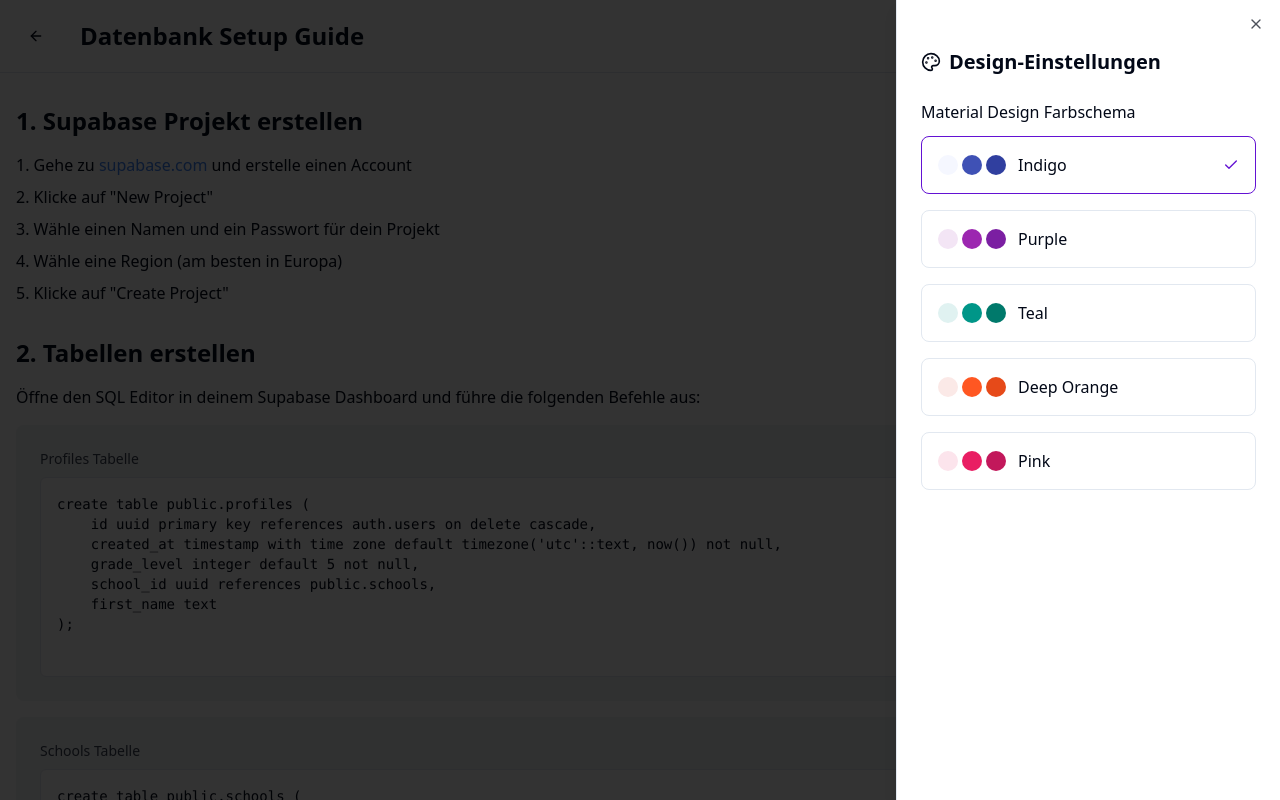
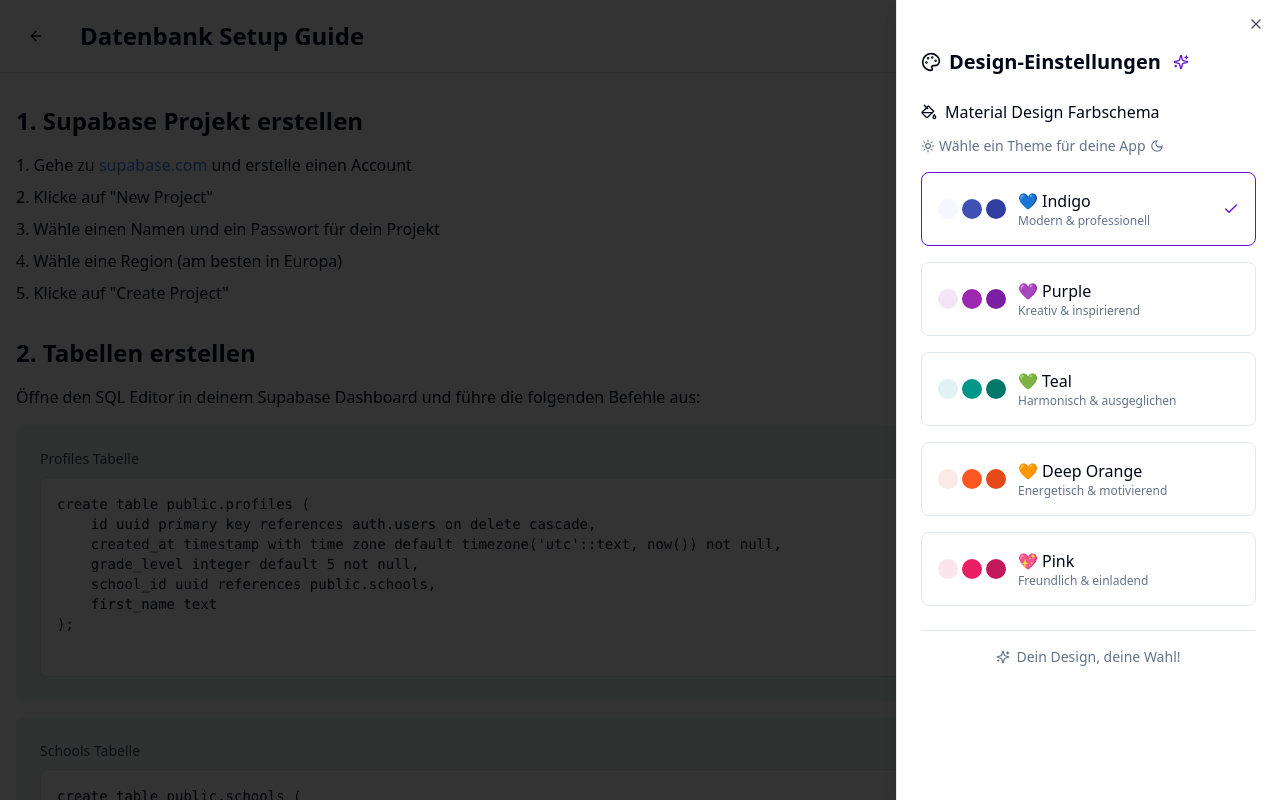
Before and after one commit to SchBenedikt/noten, a React (Vite) app: page /database-setup in a window 1280 px wide. Both pictures are taken after a click on the button 1244 px from the left and 764 px from the top of the page. Shown: the top 800 px of the page. Built offline with nearby package versions, Linux system fonts and the light colour scheme.

Commit message:
Add more emojis and icons
Add more emojis and icons throughout the software.

```diff
--- a/src/components/ThemeSettings.tsx
+++ b/src/components/ThemeSettings.tsx
@@ -2,33 +2,43 @@
 import React from "react";
 import { useTheme } from "@/providers/ThemeProvider";
 import { RadioGroup, RadioGroupItem } from "@/components/ui/radio-group";
-import { Palette, Check } from "lucide-react";
+import { Palette, Check, Sparkles, PaintBucket, Moon, Sun } from "lucide-react";
 
-// Material Design Farben
+// Material Design Farben with added emojis
 const themes = [
   {
     id: "default",
     name: "Indigo",
+    emoji: "💙",
+    description: "Modern & professionell",
     colors: ["#F5F7FF", "#3F51B5", "#303F9F"]
   },
   {
     id: "purple",
     name: "Purple",
+    emoji: "💜",
+    description: "Kreativ & inspirierend",
     colors: ["#F3E5F5", "#9C27B0", "#7B1FA2"]
   },
   {
     id: "teal",
     name: "Teal",
+    emoji: "💚",
+    description: "Harmonisch & ausgeglichen",
     colors: ["#E0F2F1", "#009688", "#00796B"]
   },
   {
     id: "orange",
     name: "Deep Orange",
+    emoji: "🧡",
+    description: "Energetisch & motivierend",
     colors: ["#FBE9E7", "#FF5722", "#E64A19"]
   },
   {
     id: "pink",
     name: "Pink",
+    emoji: "💖",
+    description: "Freundlich & einladend",
     colors: ["#FCE4EC", "#E91E63", "#C2185B"]
   }
 ];
@@ -45,11 +55,22 @@ const ThemeSettings = ({ onClose }: ThemeSettingsProps) => {
       <div className="flex items-center gap-2 mb-6">
         <Palette className="h-5 w-5" />
         <h2 className="text-xl font-semibold">Design-Einstellungen</h2>
+        <Sparkles className="h-4 w-4 text-primary ml-1" />
       </div>
 
       <div className="space-y-4">
         <div>
-          <h3 className="text-md font-medium mb-3">Material Design Farbschema</h3>
+          <div className="flex items-center mb-3">
+            <PaintBucket className="h-4 w-4 mr-2" />
+            <h3 className="text-md font-medium">Material Design Farbschema</h3>
+          </div>
+
+          <div className="flex items-center text-sm text-muted-foreground mb-4">
+            <Sun className="h-3.5 w-3.5 mr-1" />
+            <span>Wähle ein Theme für deine App</span>
+            <Moon className="h-3.5 w-3.5 ml-1" />
+          </div>
+
           <RadioGroup
             value={theme}
             onValueChange={(value) => setTheme(value as any)}
@@ -72,7 +93,15 @@ const ThemeSettings = ({ onClose }: ThemeSettingsProps) => {
                       />
                     ))}
                   </div>
-                  <div>{themeOption.name}</div>
+                  <div>
+                    <div className="flex items-center">
+                      <span>{themeOption.emoji}</span>
+                      <span className="ml-1">{themeOption.name}</span>
+                    </div>
+                    <div className="text-xs text-muted-foreground">
+                      {themeOption.description}
+                    </div>
+                  </div>
                 </div>
                 <RadioGroupItem value={themeOption.id} id={themeOption.id} className="sr-only" />
                 {theme === themeOption.id && (
@@ -83,6 +112,13 @@ const ThemeSettings = ({ onClose }: ThemeSettingsProps) => {
           </RadioGroup>
         </div>
       </div>
+
+      <div className="mt-6 pt-4 border-t border-border">
+        <div className="text-sm text-muted-foreground flex items-center justify-center">
+          <Sparkles className="h-3.5 w-3.5 mr-1.5" />
+          <span>Dein Design, deine Wahl!</span>
+        </div>
+      </div>
     </div>
   );
 };
```
